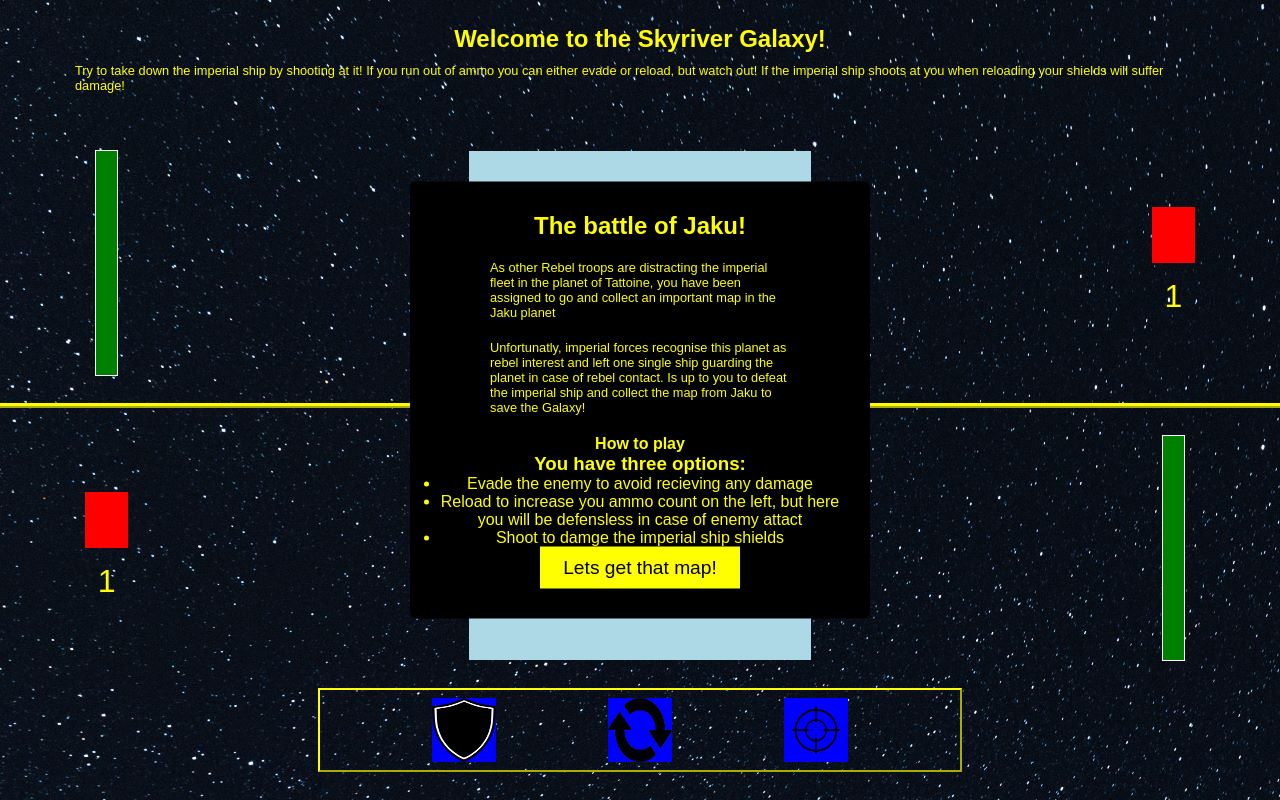
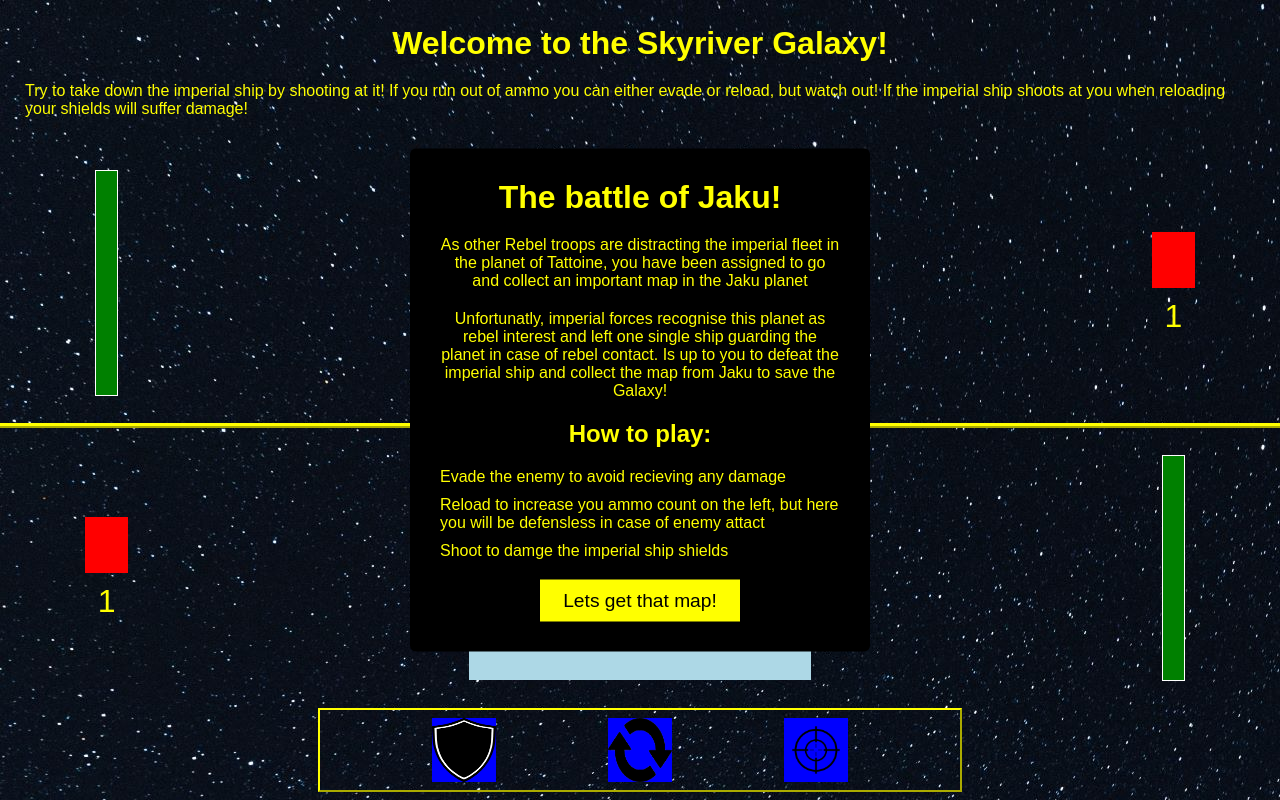
Before and after one commit to juanovt10/battleOfJakku_chanceGame, a plain HTML site: page index.html in a window 1280 px wide. Drawn offline with Linux system fonts and the light colour scheme; a web font is replaced by a local one.

Commit message:
Improve styling of the initial popup window

```diff
--- a/assets/css/style.css
+++ b/assets/css/style.css
@@ -26,20 +26,10 @@ header {
     padding: 25px;
 }
 
-h1 {
-    margin-bottom: 5px;
-    font-size: 1.5rem;
+h1, h2{
+    margin-bottom: 20px;
+    /* font-size: 1.5rem; */
     text-align: center;
-}
-
-h2 {
-    font-size: 1rem;
-}
-
-p {
-    margin: 5px 50px;
-    font-size: 0.8rem;
-    text-align: left;
 }
 
 /* game area stylying */
@@ -166,6 +156,16 @@ button img {
     visibility: hidden;
 }
 
+.start_game ul {
+    list-style-type: none;
+    text-align: left;
+    margin-bottom: 20px;
+}
+
+.start_game li {
+    margin-bottom: 10px;
+}
+
 .restart_game,
 .no_ammo {
     width: 400px;
--- a/index.html
+++ b/index.html
@@ -36,8 +36,7 @@
         <h1>The battle of Jaku!</h1>
         <p>As other Rebel troops are distracting the imperial fleet in the planet of Tattoine, you have been assigned to go and collect an important map in the Jaku planet</p>
         <p>Unfortunatly, imperial forces recognise this planet as rebel interest and left one single ship guarding the planet in case of rebel contact. Is up to you to defeat the imperial ship and collect the map from Jaku to save the Galaxy!</p>
-        <h2>How to play</h2>
-        <h3>You have three options:</h3>
+        <h2>How to play:</h2>
         <ul>
             <li>Evade the enemy to avoid recieving any damage</li>
             <li>Reload to increase you ammo count on the left, but here you will be defensless in case of enemy attact</li>
```
